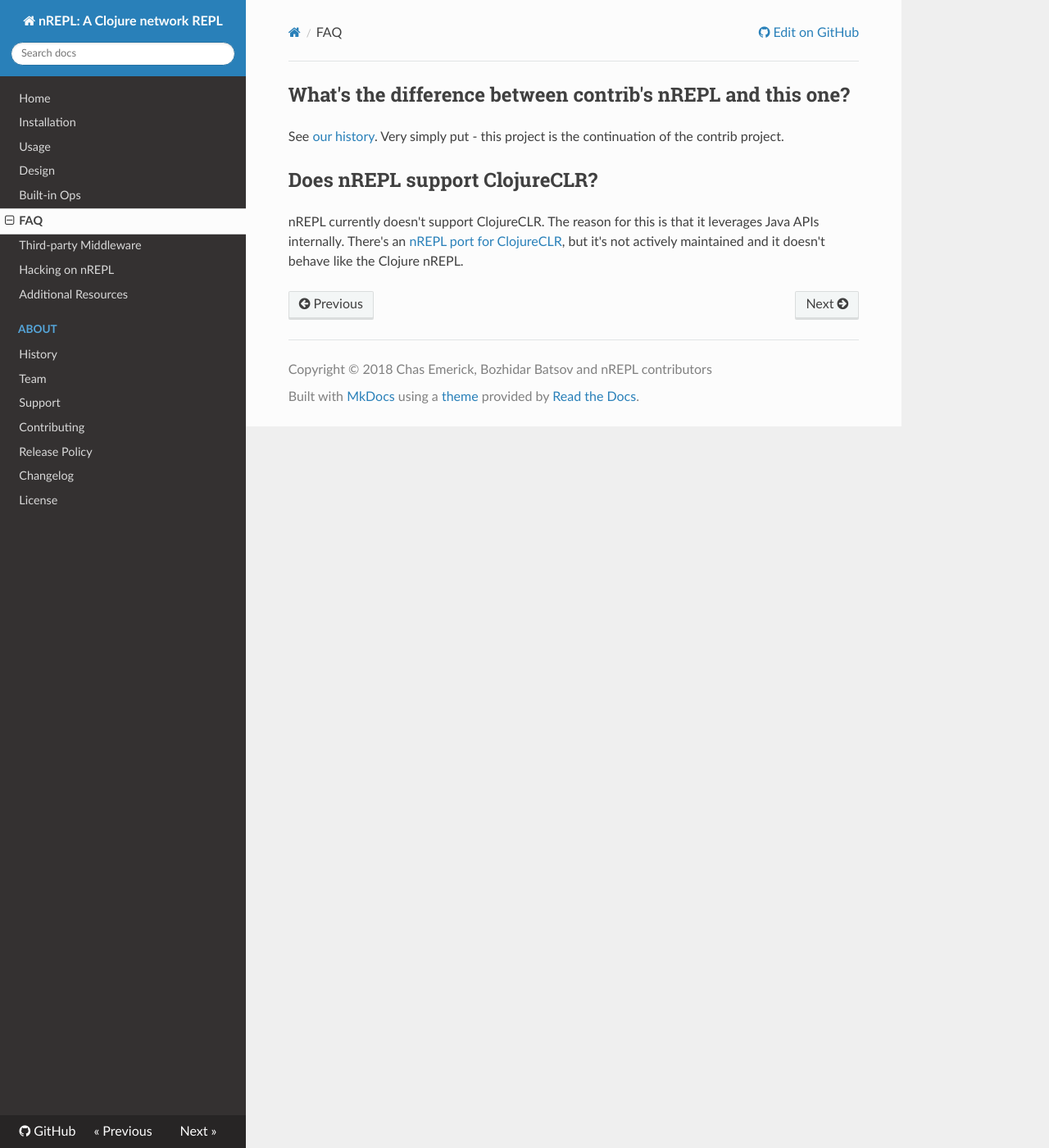
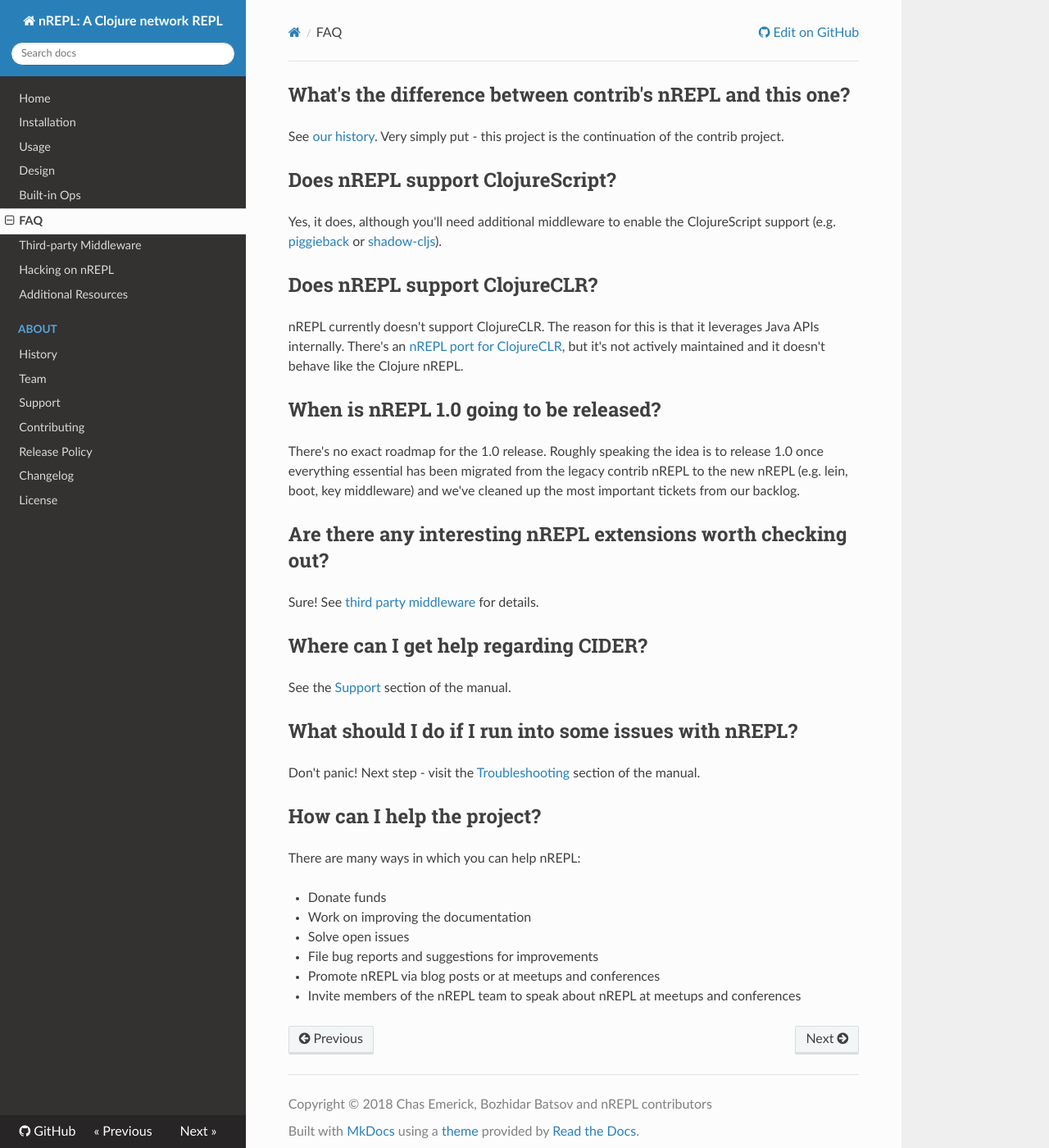
Before and after one commit to nrepl/nrepl, an MkDocs documentation site: the page built from doc/faq.md, in a window 1280 px wide and 1400 px high. Shown: the whole window at 82% size. Built offline with MkDocs 1.6.1, drawn with Linux system fonts in a browser that asks for light colours; nearby versions of some CDN libraries; old or Windows-style settings are respelled for this version of MkDocs.

Commit message:
Extend the FAQ a bit

```diff
--- a/doc/faq.md
+++ b/doc/faq.md
@@ -2,6 +2,13 @@
 
 See [our history](https://nrepl.readthedocs.io/en/latest/about/history/).
 Very simply put - this project is the continuation of the contrib project.
+
+## Does nREPL support ClojureScript?
+
+Yes, it does, although you'll need additional middleware to enable the
+ClojureScript support
+(e.g. [piggieback](https://github.com/nrepl/piggieback) or
+[shadow-cljs](https://github.com/thheller/shadow-cljs)).
 
 ## Does nREPL support ClojureCLR?
 
@@ -9,3 +16,34 @@ nREPL currently doesn't support ClojureCLR. The reason for this is
 that it leverages Java APIs internally. There's an [nREPL port for
 ClojureCLR](https://github.com/clojure/clr.tools.nrepl), but it's not
 actively maintained and it doesn't behave like the Clojure nREPL.
+
+## When is nREPL 1.0 going to be released?
+
+There's no exact roadmap for the 1.0 release. Roughly speaking the idea is to
+release 1.0 once everything essential has been migrated from the legacy contrib nREPL
+to the new nREPL (e.g. lein, boot, key middleware) and we've cleaned up the most
+important tickets from our backlog.
+
+## Are there any interesting nREPL extensions worth checking out?
+
+Sure! See [third party middleware](third_party_middleware.md) for details.
+
+## Where can I get help regarding CIDER?
+
+See the [Support](about/support.md) section of the manual.
+
+## What should I do if I run into some issues with nREPL?
+
+Don't panic! Next step - visit the [Troubleshooting](troubleshooting.md) section of
+the manual.
+
+## How can I help the project?
+
+There are many ways in which you can help nREPL:
+
+* Donate funds
+* Work on improving the documentation
+* Solve open issues
+* File bug reports and suggestions for improvements
+* Promote nREPL via blog posts or at meetups and conferences
+* Invite members of the nREPL team to speak about nREPL at meetups and conferences
```
